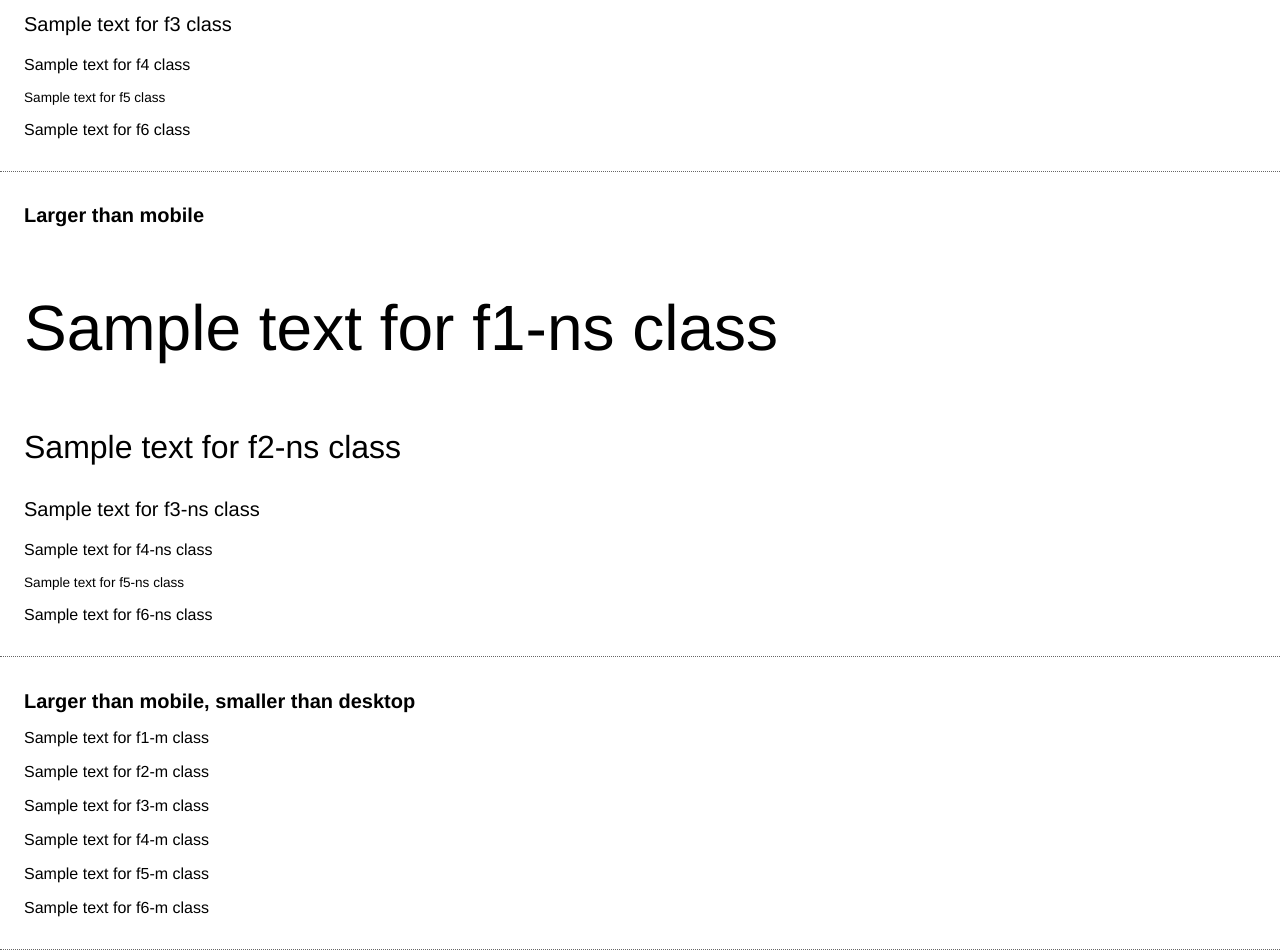
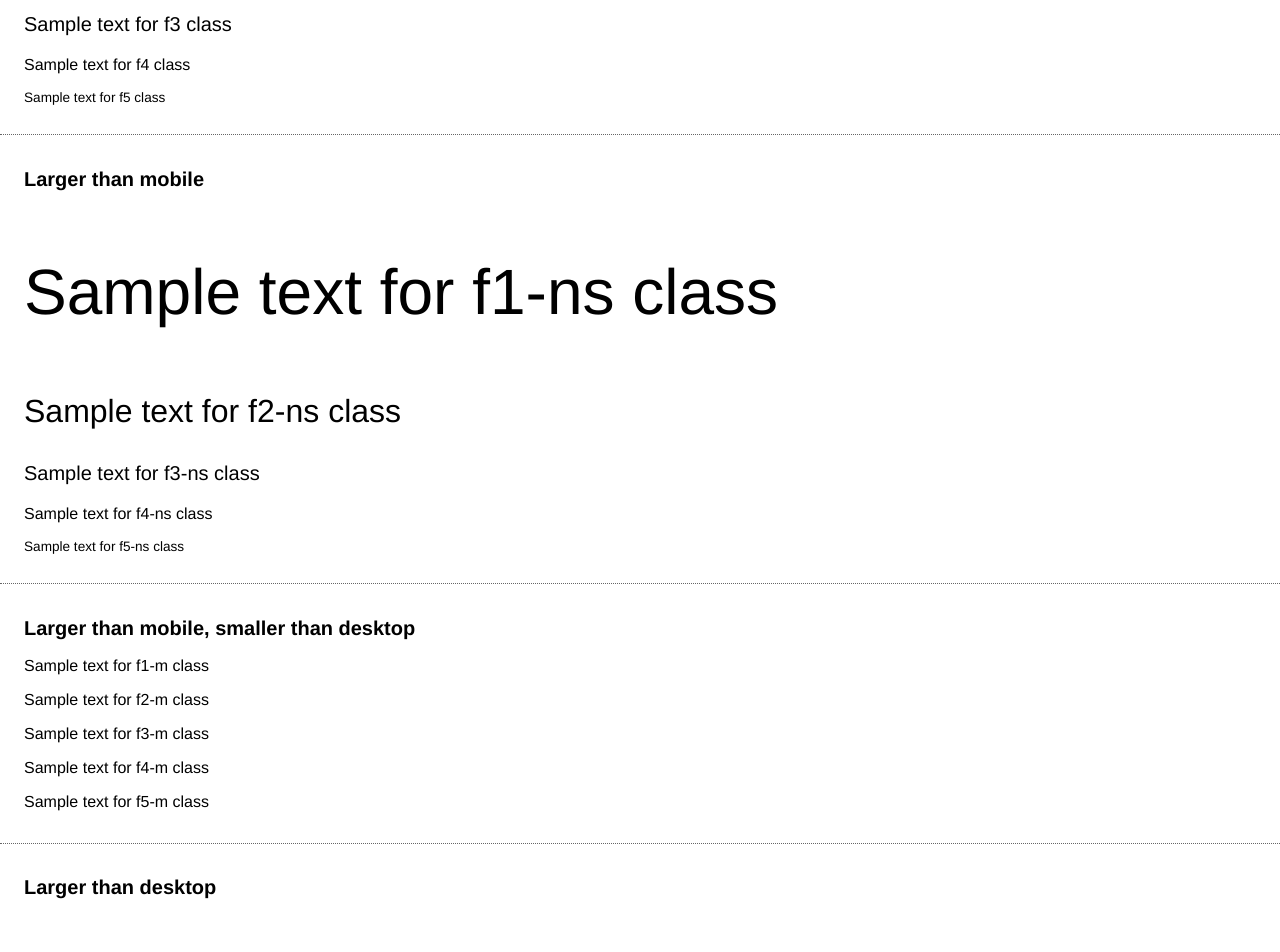
Before and after one commit to mrmrs/type.css, a website: page index.html in a window 1280 px wide. Shown: the part 580-1532 px from the top of the page. Drawn offline with Linux system fonts and the light colour scheme.

Commit message:
Updating docs. Removes 6th step in type scale.

```diff
--- a/index.html
+++ b/index.html
@@ -29,7 +29,6 @@
       <p class="f3">Sample text for f3 class</p>
       <p class="f4">Sample text for f4 class</p>
       <p class="f5">Sample text for f5 class</p>
-      <p class="f6">Sample text for f6 class</p>
     </section>
     <section>
       <h1 class="f3">Larger than mobile</h1>
@@ -38,7 +37,6 @@
       <p class="f3-ns">Sample text for f3-ns class</p>
       <p class="f4-ns">Sample text for f4-ns class</p>
       <p class="f5-ns">Sample text for f5-ns class</p>
-      <p class="f6-ns">Sample text for f6-ns class</p>
     </section>
     <section>
       <h1 class="f3">Larger than mobile, smaller than desktop</h1>
@@ -47,7 +45,6 @@
       <p class="f3-m">Sample text for f3-m class</p>
       <p class="f4-m">Sample text for f4-m class</p>
       <p class="f5-m">Sample text for f5-m class</p>
-      <p class="f6-m">Sample text for f6-m class</p>
     </section>
     <section>
       <h1 class="f3">Larger than desktop</h1>
@@ -56,7 +53,6 @@
       <p class="f3-l">Sample text for f3-l class</p>
       <p class="f4-l">Sample text for f4-l class</p>
       <p class="f5-l">Sample text for f5-l class</p>
-      <p class="f6-l">Sample text for f6-l class</p>
     </section>
   </body>
 </html>
```
